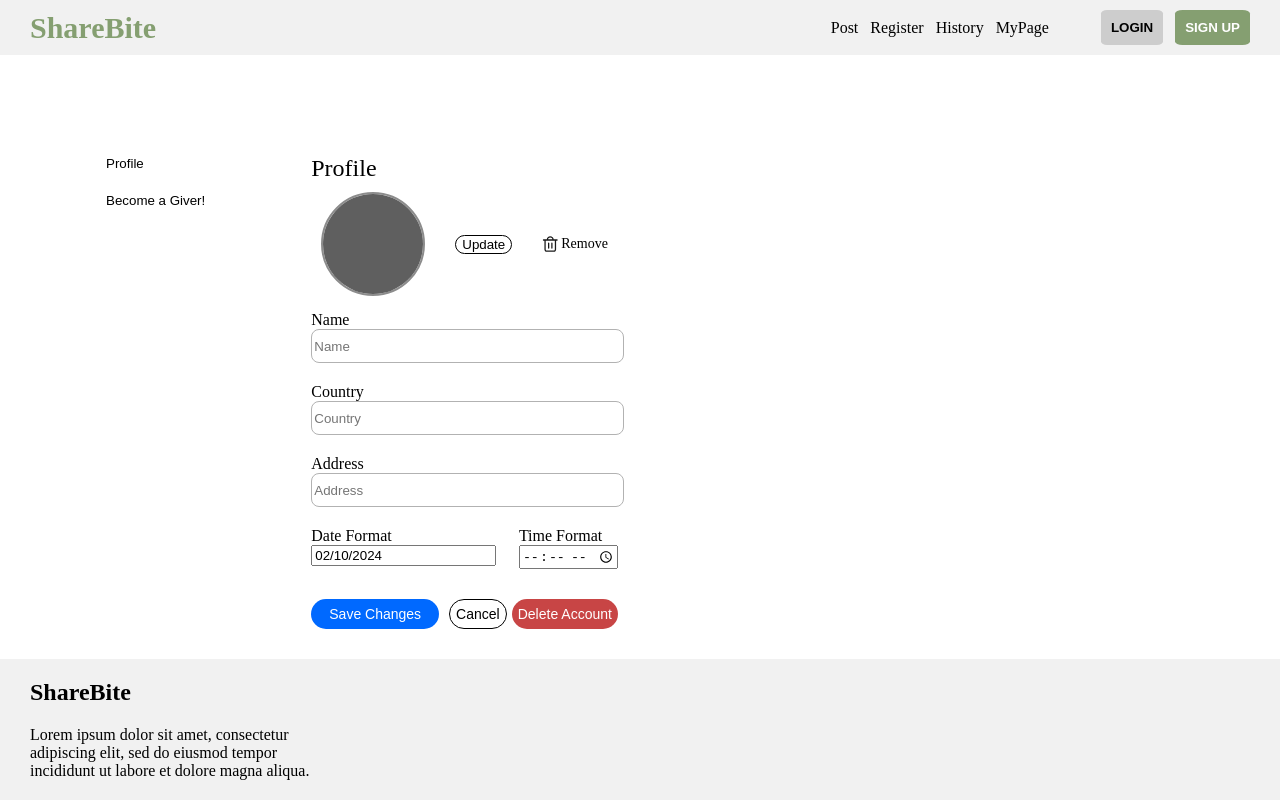
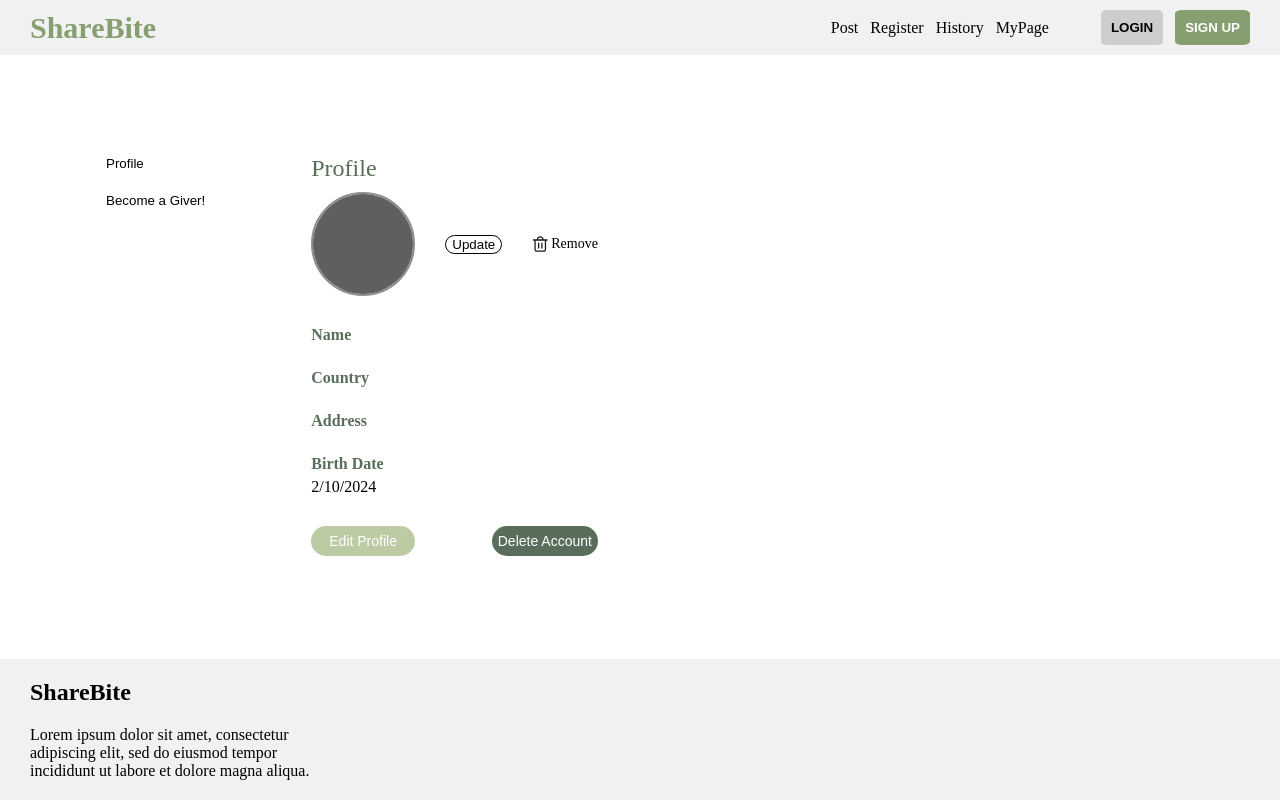
Before and after one commit to gdsc-shareBite/front, a React (Create React App) app: page /mypage in a window 1280 px wide. Built offline with nearby package versions, Linux system fonts and the light colour scheme; grey boxes are pictures that could not be loaded; the HTML template or start-up script is replaced by a standard one; a web font is replaced by a local one.

Commit message:
fix: css 수정

```diff
--- a/src/pages/BecomeGiver.jsx
+++ b/src/pages/BecomeGiver.jsx
@@ -120,7 +120,7 @@ const BtnWrapper = styled.div`
 const SaveProfile = styled.button`
   border-radius: 40px;
   border: none;
-  background-color: #0069ff;
+  background-color: #bccba4;
   color: white;
   font-size: 14px;
   cursor: pointer;
@@ -137,7 +137,7 @@ const CancelProfile = styled.button`
 const DeleteProfile = styled.button`
   border-radius: 40px;
   border: none;
-  background-color: #c84545;
+  background-color: #596e5a;
   color: white;
   font-size: 14px;
   cursor: pointer;
--- a/src/pages/Profile.jsx
+++ b/src/pages/Profile.jsx
@@ -4,13 +4,17 @@ import trashIcon from "../assets/trashIcon.svg";
 import Input from "../components/Input";
 import DatePicker from "react-datepicker";
 import "react-datepicker/dist/react-datepicker.css";
+import { color } from "framer-motion";
 
 export default function MyPage() {
   const [imgSrc, setImgSrc] = useState("");
-  const [name, setName] = useState("");
-  const [country, setCountry] = useState("");
-  const [address, setAddress] = useState("");
-  const [startDate, setStartDate] = useState(new Date());
+  const [isEditing, setIsEditing] = useState(false);
+  const [profile, setProfile] = useState({
+    name: "",
+    country: "",
+    address: "",
+    birthDate: new Date(),
+  });
   const fileInputRef = useRef(null);
 
   const handleFileChange = (e) => {
@@ -27,6 +31,20 @@ export default function MyPage() {
 
   const handleImgClick = () => {
     fileInputRef.current?.click();
+  };
+
+  const handleEdit = () => setIsEditing(true);
+  const handleCancel = () => setIsEditing(false);
+  const handleSaveChanges = () => {
+    setIsEditing(false);
+  };
+
+  const handleChange = (e) => {
+    const { name, value } = e.target;
+    setProfile((prevProfile) => ({
+      ...prevProfile,
+      [name]: value,
+    }));
   };
 
   return (
@@ -52,47 +70,75 @@ export default function MyPage() {
       </ImgContainer>
 
       {/* input */}
-      <InputWrapper>
-        <Input
-          label="Name"
-          type="text"
-          value={name}
-          onChange={(e) => setName(e.target.value)}
-          placeholder="Name"
-        />
+      {isEditing ? (
+        <>
+          <InputWrapper>
+            <InputLabel>Name</InputLabel>
+            <InputInfo
+              type="text"
+              name="name"
+              value={profile.name}
+              onChange={handleChange}
+            />
+            <InputLabel>Country</InputLabel>
+            <InputInfo
+              type="text"
+              name="country"
+              value={profile.country}
+              onChange={handleChange}
+            />
+            <InputLabel>Address</InputLabel>
+            <InputInfo
+              type="text"
+              name="address"
+              value={profile.address}
+              onChange={handleChange}
+            />
+            <InputLabel>Birth Date</InputLabel>
+            <DatePicker
+              selected={profile.birthDate}
+              onChange={(date) =>
+                setProfile((prevProfile) => ({
+                  ...prevProfile,
+                  birthDate: date,
+                }))
+              }
+            />
+          </InputWrapper>
+        </>
+      ) : (
+        <div style={{ marginTop: "30px" }}>
+          <Div>
+            <InputLabel>Name</InputLabel>
+            {profile.name}
+          </Div>
+          <Div>
+            <InputLabel>Country</InputLabel>
+            {profile.country}
+          </Div>
+          <Div>
+            <InputLabel>Address</InputLabel>
+            {profile.address}
+          </Div>
+          <Div>
+            <InputLabel>Birth Date</InputLabel>
+            {profile.birthDate.toLocaleDateString()}
+          </Div>
+        </div>
+      )}
 
-        <Input
-          label="Country"
-          type="text"
-          value={country}
-          onChange={(e) => setCountry(e.target.value)}
-          placeholder="Country"
-        />
-        <Input
-          label="Address"
-          type="text"
-          value={address}
-          onChange={(e) => setAddress(e.target.value)}
-          placeholder="Address"
-        />
-        <div style={{ display: "flex", justifyContent: "space-between" }}>
-          <FormatDiv>
-            Date Format
-            <DatePicker
-              selected={startDate}
-              onChange={(date) => setStartDate(date)}
-            />
-          </FormatDiv>
-          <FormatDiv>
-            Time Format
-            <input type="time" />
-          </FormatDiv>
-        </div>
-      </InputWrapper>
       <BtnWrapper>
         <div style={{ gap: "10px", display: "flex" }}>
-          <SaveProfile onClick={() => {}}>Save Changes</SaveProfile>
-          <CancelProfile onClick={() => {}}>Cancel</CancelProfile>
+          {isEditing ? (
+            <>
+              <SaveProfile onClick={handleSaveChanges}>
+                Save Changes
+              </SaveProfile>
+              <CancelProfile onClick={handleCancel}>Cancel</CancelProfile>
+            </>
+          ) : (
+            <EditProfile onClick={handleEdit}>Edit Profile</EditProfile>
+          )}
         </div>
         <DeleteProfile onClick={() => {}}>Delete Account</DeleteProfile>
       </BtnWrapper>
@@ -117,6 +163,7 @@ const ImgContainer = styled.div`
 `;
 const MainLabel = styled.h1`
   font-size: 24px;
+  color: #596e5a;
 `;
 
 const ProfileImgEditBtn = styled.button`
@@ -145,7 +192,6 @@ const InputWrapper = styled.div`
   display: flex;
   flex-direction: column;
   margin-top: 15px;
-  gap: 20px;
 `;
 
 const BtnWrapper = styled.div`
@@ -158,7 +204,7 @@ const BtnWrapper = styled.div`
 const SaveProfile = styled.button`
   border-radius: 40px;
   border: none;
-  background-color: #0069ff;
+  background-color: #bccba4;
   color: white;
   font-size: 14px;
   cursor: pointer;
@@ -175,7 +221,7 @@ const CancelProfile = styled.button`
 const DeleteProfile = styled.button`
   border-radius: 40px;
   border: none;
-  background-color: #c84545;
+  background-color: #596e5a;
   color: white;
   font-size: 14px;
   cursor: pointer;
@@ -185,3 +231,30 @@ const FormatDiv = styled.div`
   display: flex;
   flex-direction: column;
 `;
+const EditProfile = styled.button`
+  border-radius: 40px;
+  border: none;
+  background-color: #bccba4;
+  color: white;
+  font-size: 14px;
+  cursor: pointer;
+  padding: 7px 18px;
+`;
+
+const InputInfo = styled.input`
+  margin-bottom: 20px;
+  border: 1px solid #bccba4;
+  border-radius: 10px;
+  height: 25px;
+`;
+
+const InputLabel = styled.label`
+  color: #596e5a;
+  font-weight: bold;
+  margin-bottom: 5px;
+`;
+const Div = styled.div`
+  display: flex;
+  flex-direction: column;
+  margin-bottom: 20px;
+`;
--- a/src/pages/Register.jsx
+++ b/src/pages/Register.jsx
@@ -1,6 +1,7 @@
 import React, { useState } from "react";
 import styled from "styled-components";
 import CustomDatePicker from "../components/CustomDatePicker";
+import { useNavigate } from "react-router-dom";
 
 export default function Register() {
   const [expirationDate, setExpirationDate] = useState(new Date());
@@ -8,6 +9,7 @@ export default function Register() {
   const [count, setCount] = useState(1);
   const [selectedTags, setSelectedTags] = useState({});
   const [photos, setPhotos] = useState([]);
+  const navigate = useNavigate();
 
   const handleIncrement = () => setCount((prevCount) => prevCount + 1);
   const handleDecrement = () =>
@@ -22,6 +24,12 @@ export default function Register() {
   const handlePhotoChange = (event) => {
     const selectedFiles = Array.from(event.target.files);
     setPhotos(selectedFiles);
+  };
+  const handleRegister = () => {
+    alert("Registered!");
+  };
+  const handelCancel = () => {
+    navigate(-1);
   };
 
   return (
@@ -106,8 +114,8 @@ export default function Register() {
             </div>
           </ContentWrapper>
           <BtnWrapper>
-            <CancelBtn>Cancel</CancelBtn>
-            <RegisterBtn>Register</RegisterBtn>
+            <CancelBtn onClick={handelCancel}>Cancel</CancelBtn>
+            <RegisterBtn onClick={handleRegister}>Register</RegisterBtn>
           </BtnWrapper>
         </Wrapper>
       </div>
@@ -228,6 +236,10 @@ const CancelBtn = styled.button`
   padding: 10px;
   font-weight: bold;
   border-radius: 20px;
+  &:hover {
+    cursor: pointer;
+    background-color: #bccba4;
+  }
 `;
 
 const RegisterBtn = styled.button`
@@ -235,6 +247,10 @@ const RegisterBtn = styled.button`
   padding: 10px;
   font-weight: bold;
   border-radius: 20px;
+  &:hover {
+    cursor: pointer;
+    background-color: #859f71;
+  }
 `;
 
 const BtnWrapper = styled.div`
```
